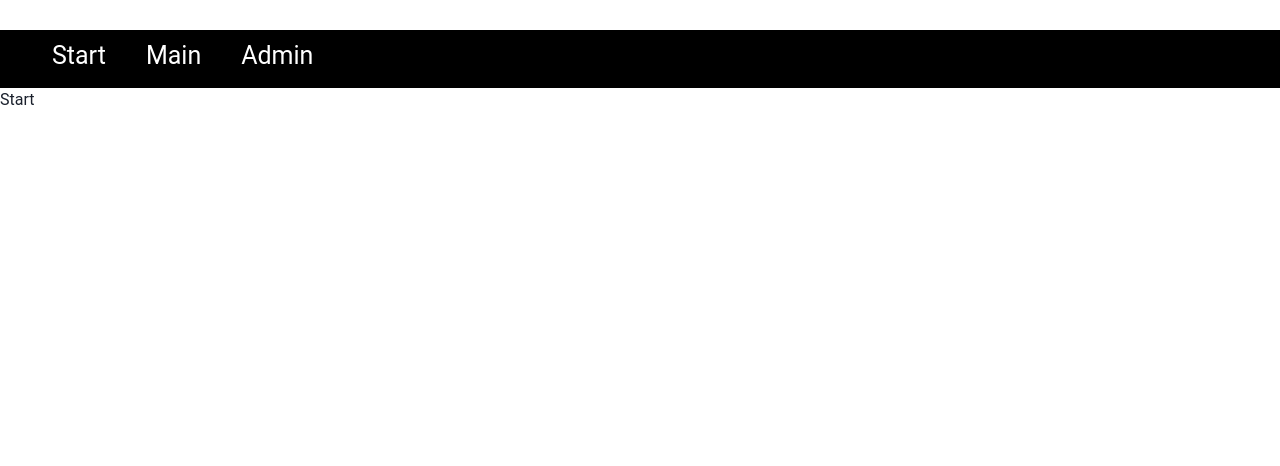
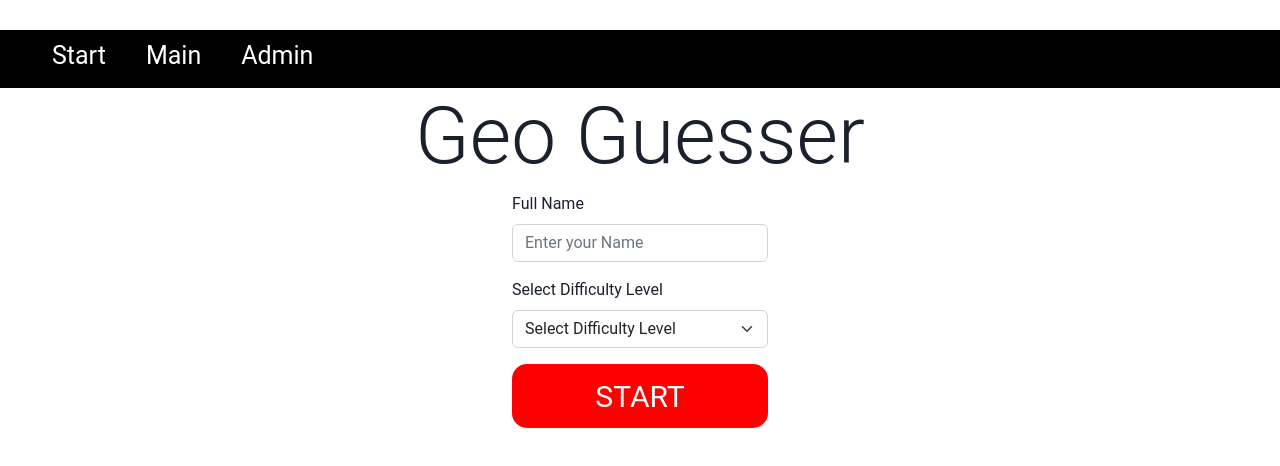
Before and after one commit to Avraham-K/-geo-guesser-group-project, a React (Create React App) app in the folder FE/geo-guesser-group-project/: page / in a window 1280 px wide. Shown: the top 466 px of the page. Built offline with nearby package versions, Linux system fonts and the light colour scheme; no server answers.

Commit message:
start page

```diff
--- a/FE/geo-guesser-group-project/src/App.js
+++ b/FE/geo-guesser-group-project/src/App.js
@@ -4,11 +4,16 @@ import Main from "./pages/Main";
 import Start from "./pages/Start";
 import Admin from "./pages/Admin";
 import NavBar from "./components/navbar";
+import { UsersContext } from "./context/context";
 import { ChakraProvider } from "@chakra-ui/react";
 
 function App() {
+  const [userName, setuserName] = useState("");
+  const [difficultyLevel, setDifficultyLevel] = useState("");
+  const [highScore, setHighScore] = useState("");
 
   return (
+    <UsersContext.Provider value={{userName, setuserName, difficultyLevel, setDifficultyLevel}}>
     <ChakraProvider>
       <div className="app-wrapper">
         <BrowserRouter>
@@ -21,6 +26,7 @@ function App() {
         </BrowserRouter>
       </div>
     </ChakraProvider>
+    </UsersContext.Provider>
   );
 }
 
--- /dev/null
+++ b/FE/geo-guesser-group-project/src/context/context.jsx
@@ -0,0 +1,4 @@
+
+import { createContext } from "react";
+
+export const UsersContext = createContext();
--- a/FE/geo-guesser-group-project/src/index.css
+++ b/FE/geo-guesser-group-project/src/index.css
@@ -62,3 +62,27 @@ li {
   background-color: #07b687;
   cursor: pointer;
 }
+
+/* Start Page */
+.start-page-container{
+  display: flex;
+  flex-direction: column;
+  align-items: center;
+  justify-content: center;
+}
+
+.start-button {
+  color: white;
+  background-color: red;
+  font-size: 30px;
+  border: none;
+  padding: 0.4vh 1vw;
+  border-radius: 15px;
+  width: 20vw;
+  height: 5vw;
+};
+
+.start-button:hover {
+  background-color: rgb(184, 7, 7);
+  cursor: pointer;
+}
--- a/FE/geo-guesser-group-project/src/pages/Start.jsx
+++ b/FE/geo-guesser-group-project/src/pages/Start.jsx
@@ -1,9 +1,90 @@
-import React from 'react'
+import axios from "axios";
+import React, { useEffect } from "react";
+import { useContext } from "react";
+import { useState } from "react";
+import { Form, Col, Row } from "react-bootstrap";
+import { UsersContext } from "../context/context";
 
 function Start() {
+
+    const {userName, setuserName, difficultyLevel, setDifficultyLevel} = useContext(UsersContext);
+
+
+  const handleStart = async (e) => {
+    try {
+      e.preventDefault();
+
+      const res = await axios.post(
+        "http://localhost:8080/users",
+        {userName, difficultyLevel}
+      );
+    } catch (err) {
+      console.log(err);
+    }
+  };
+
+  const getHighScoreEasy = async () => {
+    try {
+      const res = await axios.get("http://localhost:8080/users");
+     console.log("High Score Easy:",res.data);
+    } catch (err) {
+      console.log(err);
+    }
+  };
+
+  const getHighScoreHard = async () => {
+    try {
+      const res = await axios.get("http://localhost:8080/users");
+     console.log("High Score Hard:",res.data);
+    } catch (err) {
+      console.log(err);
+    }
+  };
+
+  useEffect(() => {
+    getHighScoreEasy();
+    getHighScoreHard();
+  });
+
   return (
-    <div>Start</div>
-  )
+    <div className="start-page-container">
+      <h1 className="display-1">Geo Guesser</h1>
+      <Form>
+        <Form.Group as={Col} className="mb-3" controlId="formBasicname">
+          <Form.Label>Full Name</Form.Label>
+          <Form.Control
+            name="name"
+            onChange={(e) => {
+                setuserName(e.target.value);
+            }}
+            type="text"
+            placeholder="Enter your Name"
+          />
+        </Form.Group>
+
+        <Form.Group
+          as={Col}
+          className="mb-3"
+          controlId="formBasicAdoptionStatus"
+        >
+          <Form.Label>Select Difficulty Level</Form.Label>
+          <Form.Select
+            name="difficultyLevel"
+            onChange={(e) => {
+              setDifficultyLevel(e.target.value);
+            }}
+          >
+            <option>Select Difficulty Level</option>
+            <option value="easy">Easy</option>
+            <option value="hard">Hard</option>
+          </Form.Select>
+        </Form.Group>
+        <button className="start-button" type="submit" onClick={handleStart}>
+          START
+        </button>
+      </Form>
+    </div>
+  );
 }
 
 export default Start;
```
